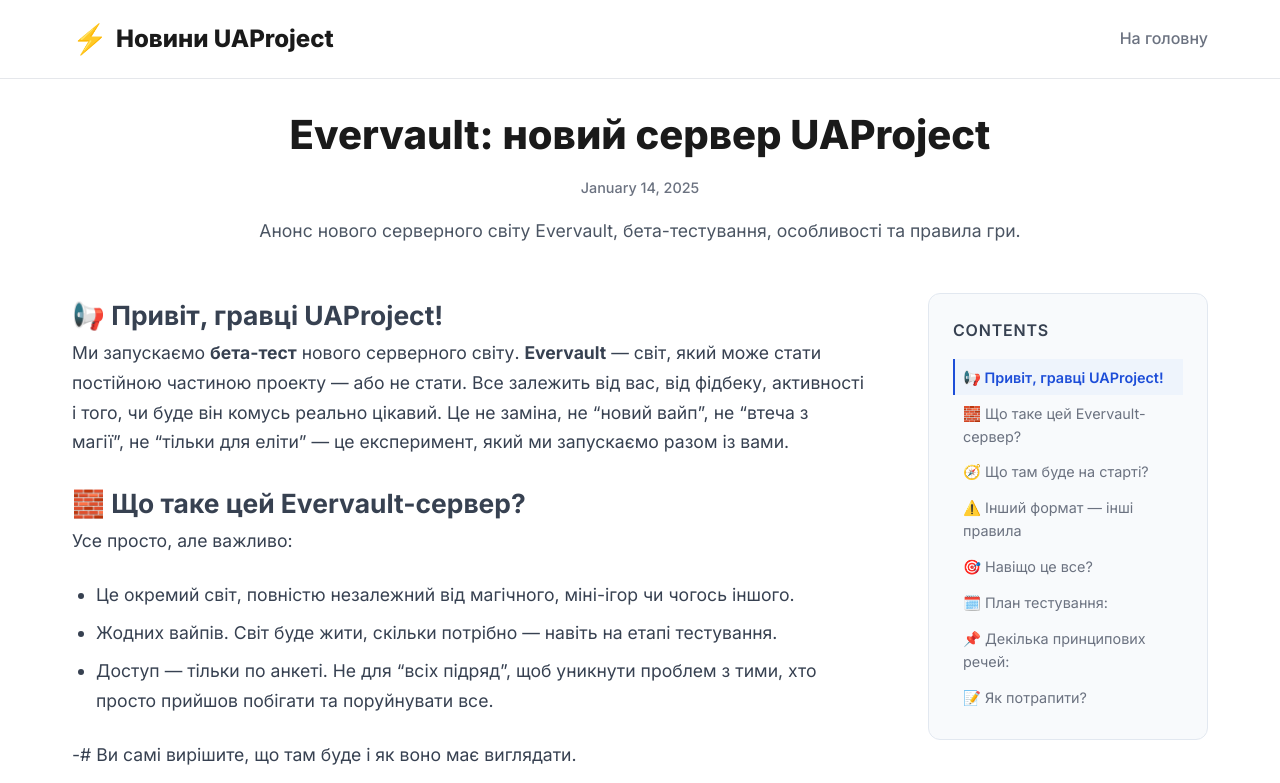
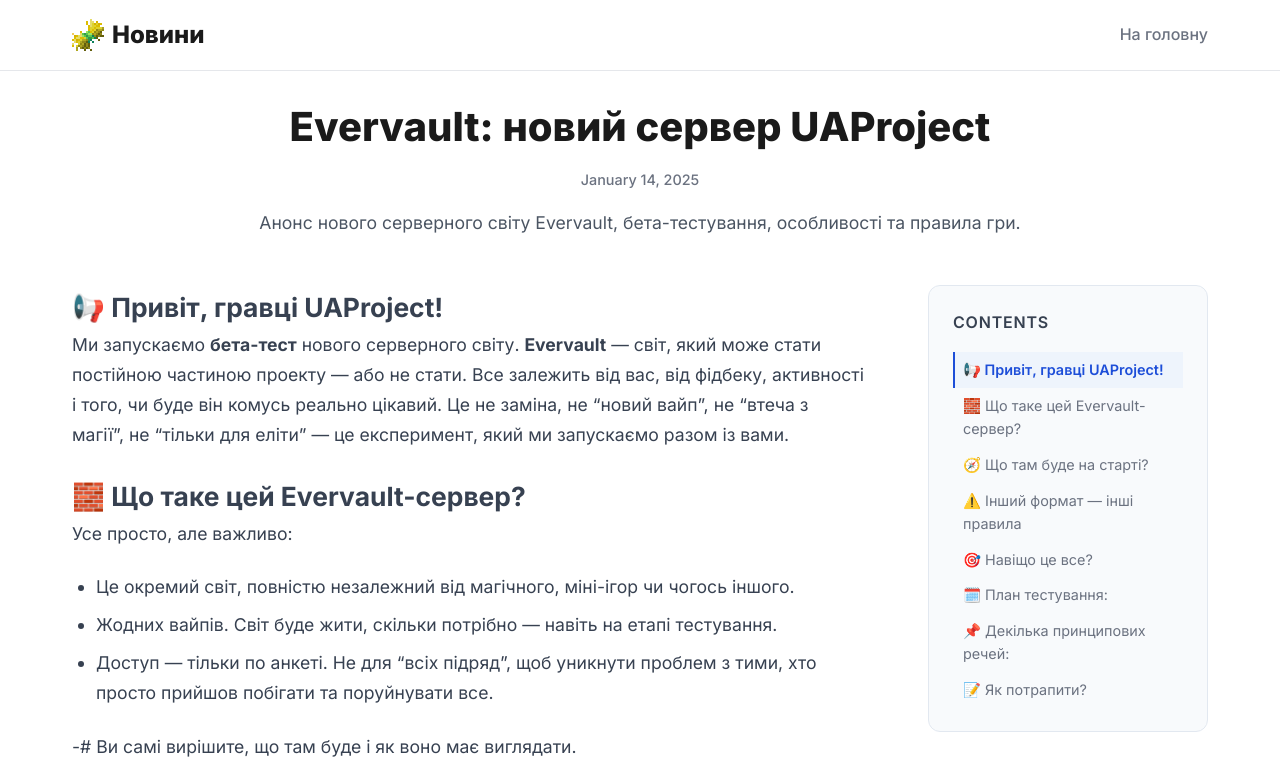
Before and after one commit to ikeepcalm/uap-news, an Astro site: page /welcoming-evervault in a window 1280 px wide. Shown: the top 783 px of the page. Built offline with nearby package versions, Linux system fonts and the light colour scheme; Astro itself is replaced by a stand-in of ours.

Commit message:
Add description meta tag and update logo in layout

```diff
--- a/src/layouts/Layout.astro
+++ b/src/layouts/Layout.astro
@@ -13,13 +13,17 @@ const { title, description = "Новини | UAProject" } = Astro.props;
     <meta charset="UTF-8" />
     <meta name="description" content={description} />
     <meta name="viewport" content="width=device-width, initial-scale=1.0" />
-    <link rel="icon" type="image/svg+xml" href="/favicon.svg" />
+    <link rel="icon" type="image/svg+xml" href="/logo.webp" />
     <meta name="generator" content={Astro.generator} />
 
     <meta property="og:title" content={title} />
     <meta property="og:description" content={description} />
     <meta property="og:type" content="article" />
+    <meta property="og:image" content="/og-image.png" />
     <meta name="twitter:card" content="summary_large_image" />
+    <meta name="twitter:title" content={title} />
+    <meta name="twitter:description" content={description} />
+    <meta name="twitter:image" content="/og-image.png" />
 
     <title>{title}</title>
 
@@ -31,8 +35,8 @@ const { title, description = "Новини | UAProject" } = Astro.props;
 <header class="site-header">
     <div class="header-container">
         <a href="/" class="site-title">
-            <span class="server-icon">⚡</span>
-            Новини UAProject
+            <img src="/logo.webp" alt="Server Logo" class="site-logo">
+            Новини
         </a>
         <nav class="site-nav">
             <a href="/">На головну</a>
@@ -104,8 +108,9 @@ const { title, description = "Новини | UAProject" } = Astro.props;
         gap: 0.5rem;
     }
 
-    .server-icon {
-        font-size: 1.8rem;
+    .site-logo {
+        height: 2rem;
+        width: auto;
     }
 
     .site-nav {
--- a/src/pages/[slug].astro
+++ b/src/pages/[slug].astro
@@ -22,7 +22,7 @@ const formatDate = (date: string | number | Date) => {
 };
 ---
 
-<Layout title={post.data.title}>
+<Layout title={post.data.title} description={post.data.description}>
     <main class="container">
         <article class="article-content">
             <header class="article-header">
@@ -54,6 +54,7 @@ const formatDate = (date: string | number | Date) => {
         </article>
     </main>
 </Layout>
+
 
 <style>
     .container {
```
Also changed, not shown: public/logo.webp (added), public/og-image.jpg (added).
